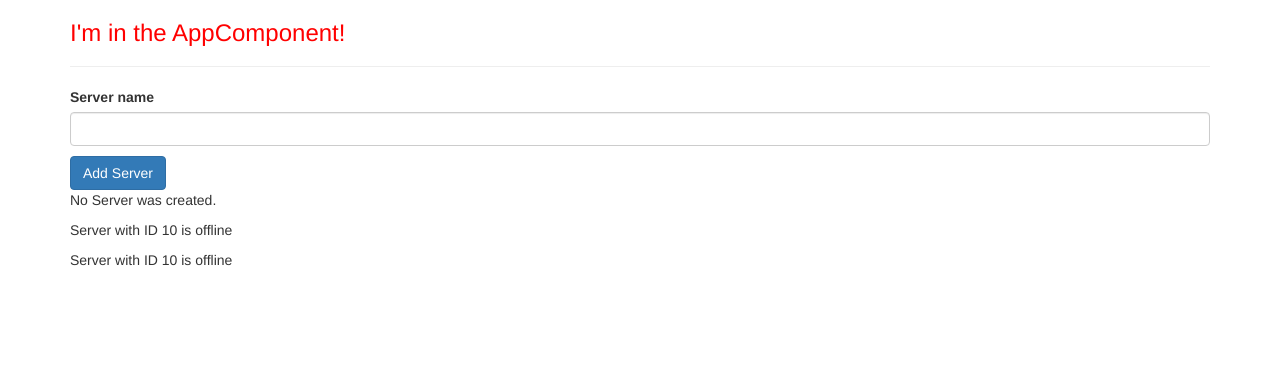
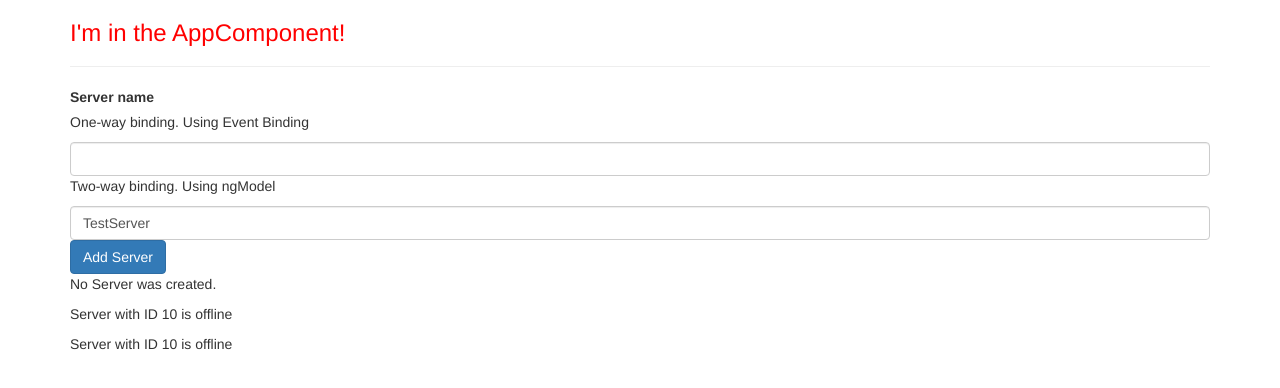
Before and after one commit to InSeongH85/udemy-angular, an Angular app in the folder second-app/: page / in a window 1280 px wide. Shown: the top 388 px of the page. Built offline with nearby package versions, Linux system fonts and the light colour scheme.

Commit message:
Using ngModel twoway binding

```diff
--- a/second-app/src/app/app.module.ts
+++ b/second-app/src/app/app.module.ts
@@ -1,5 +1,6 @@
 import { NgModule } from '@angular/core';
 import { BrowserModule } from '@angular/platform-browser';
+import { FormsModule } from '@angular/forms';
 
 import { AppComponent } from './app.component';
 import { ServerComponent } from './server/server.component';
@@ -7,7 +8,7 @@ import { ServersComponent } from './servers/servers.component';
 
 @NgModule({
   declarations: [AppComponent, ServerComponent, ServersComponent],
-  imports: [BrowserModule],
+  imports: [BrowserModule, FormsModule],
   providers: [],
   bootstrap: [AppComponent],
 })
--- a/second-app/src/app/servers/servers.component.html
+++ b/second-app/src/app/servers/servers.component.html
@@ -1,8 +1,13 @@
 <label>Server name</label>
+<p>One-way binding. Using Event Binding</p>
 <input type="Text"
     class="form-control"
     (input)="onUpdateServerName($event)">
-<p>{{ serverName }}</p>
+<p>Two-way binding. Using ngModel</p>
+<input type="Text"
+    class="form-control"
+    [(ngModel)]="serverName">
+<!-- <p>{{ serverName }}</p> -->
 <button class="btn btn-primary"
     [disabled]="!allowNewServer"
     (click)="onCreateServer()">Add Server</button>
--- a/second-app/src/app/servers/servers.component.ts
+++ b/second-app/src/app/servers/servers.component.ts
@@ -12,7 +12,7 @@ import { Component } from '@angular/core';
 export class ServersComponent {
   allowNewServer: boolean = false;
   serverCreationStauts = 'No Server was created.';
-  serverName = "";
+  serverName = 'TestServer';
   timer = setTimeout(() => {
     this.allowNewServer = true;
   }, 2000);
```
